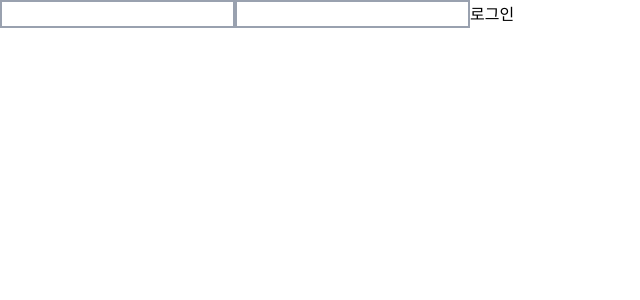
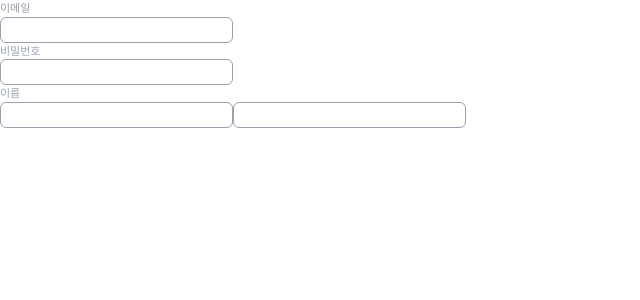
Before and after one commit to ParkYoungWoong/ktds-react-1, a React (Vite) app: page / in a window 1280 px wide. Shown: the top 300 px of the page, without its empty margins (0-640 px from the left). Built offline with nearby package versions, Linux system fonts and the light colour scheme.

Commit message:
09.08 17:00

```diff
--- a/src/App.jsx
+++ b/src/App.jsx
@@ -1,33 +1,22 @@
-import { useState, useEffect } from 'react'
+import { useState } from 'react'
+import TextField from '@/components/TextField.jsx'
 
 export default function App() {
-  // 양식(대화형) 요소 => Form
-  const [text, setText] = useState('')
-  const [password, setPassword] = useState('')
-
   return (
-    <form
-      onSubmit={event => {
-        event.preventDefault()
-        console.log(text, password)
-      }}>
-      <input
-        className="border-2 border-gray-400"
+    <>
+      <TextField
+        type="email"
+        label="이메일"
+      />
+      <TextField
+        type="password"
+        label="비밀번호"
+      />
+      <TextField
         type="text"
-        value={text}
-        onChange={event => {
-          setText(event.target.value)
-        }}
+        label="이름"
       />
-      <input
-        className="border-2 border-gray-400"
-        type="password"
-        value={password}
-        onChange={event => {
-          setPassword(event.target.value)
-        }}
-      />
-      <button type="submit">로그인</button>
-    </form>
+      <TextField type="text" />
+    </>
   )
 }
--- /dev/null
+++ b/src/backups/Menu.jsx
@@ -0,0 +1,49 @@
+import { useState, useEffect, useRef } from 'react'
+
+export default function App() {
+  const inputRef = useRef()
+  const [isShow, setIsShow] = useState(false)
+  const [isFocus, setIsFocus] = useState(false)
+
+  // useEffect(() => {
+  //   const inputEl = inputRef.current
+  //   inputEl.focus()
+  // }, [])
+
+  function handleClick() {
+    setIsShow(false)
+  }
+
+  useEffect(() => {
+    setIsShow(isFocus)
+    window.addEventListener('click', handleClick)
+    return () => {
+      window.removeEventListener('click', handleClick)
+    }
+  }, [isFocus])
+
+  return (
+    <>
+      <input
+        className="w-[200px] border-1 border-gray-400"
+        ref={inputRef}
+        type="text"
+        onFocus={() => setIsFocus(true)}
+        onClick={event => {
+          event.stopPropagation()
+        }}
+      />
+      {isShow && (
+        <ul
+          className="w-[200px] border-1 border-gray-400"
+          onClick={event => {
+            event.stopPropagation()
+          }}>
+          <li>메뉴1</li>
+          <li>메뉴2</li>
+          <li>메뉴3</li>
+        </ul>
+      )}
+    </>
+  )
+}
--- /dev/null
+++ b/src/backups/SignIn.jsx
@@ -0,0 +1,35 @@
+import { useState, useEffect } from 'react'
+
+export default function App() {
+  // 양식(대화형) 요소 => Form
+  const [text, setText] = useState('Hello~')
+  const [password, setPassword] = useState('')
+
+  return (
+    <>
+      <form
+        onSubmit={event => {
+          event.preventDefault()
+          console.log(text, password)
+        }}>
+        <input
+          className="border-2 border-gray-400"
+          type="text"
+          value={text}
+          onChange={event => {
+            setText(event.target.value)
+          }}
+        />
+        <input
+          className="border-2 border-gray-400"
+          type="password"
+          value={password}
+          onChange={event => {
+            setPassword(event.target.value)
+          }}
+        />
+        <button type="submit">로그인</button>
+      </form>
+    </>
+  )
+}
--- /dev/null
+++ b/src/components/TextField.jsx
@@ -0,0 +1,13 @@
+export default function TextFeild({ type, label }) {
+  return (
+    <label>
+      {label && (
+        <span className="block text-[11px] text-gray-400">{label}</span>
+      )}
+      <input
+        type={type}
+        className="rounded-md border-1 border-gray-400"
+      />
+    </label>
+  )
+}
--- /dev/null
+++ b/src/test.js
@@ -0,0 +1,19 @@
+// ... 전개 연산자(Spread Operator)
+
+const user = {
+  name: 'Neo',
+  age: 22,
+  isValid: true
+}
+// const newUser = {
+//   ...user
+// }
+const newUser = {
+  name: 'Neo',
+  age: 22,
+  isValid: true
+}
+
+const fruits = ['apple', 'banana', 'cherry']
+const newFruits = [...fruits]
+// const newFruits = ['apple', 'banana', 'cherry']
```
Also changed, not shown: src/backups/ConditionRendering.jsx (renamed from src/backups/statement.jsx).
